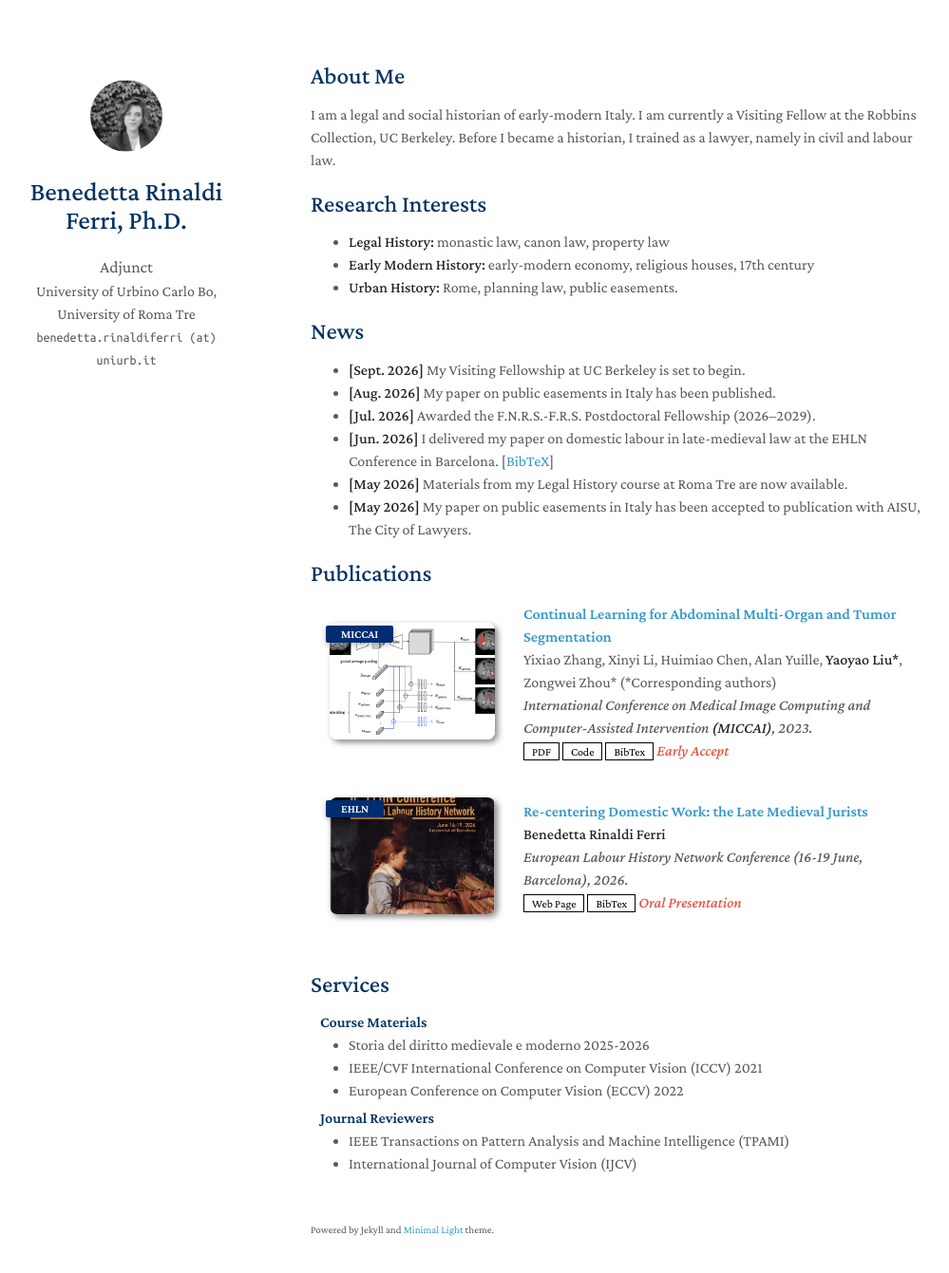
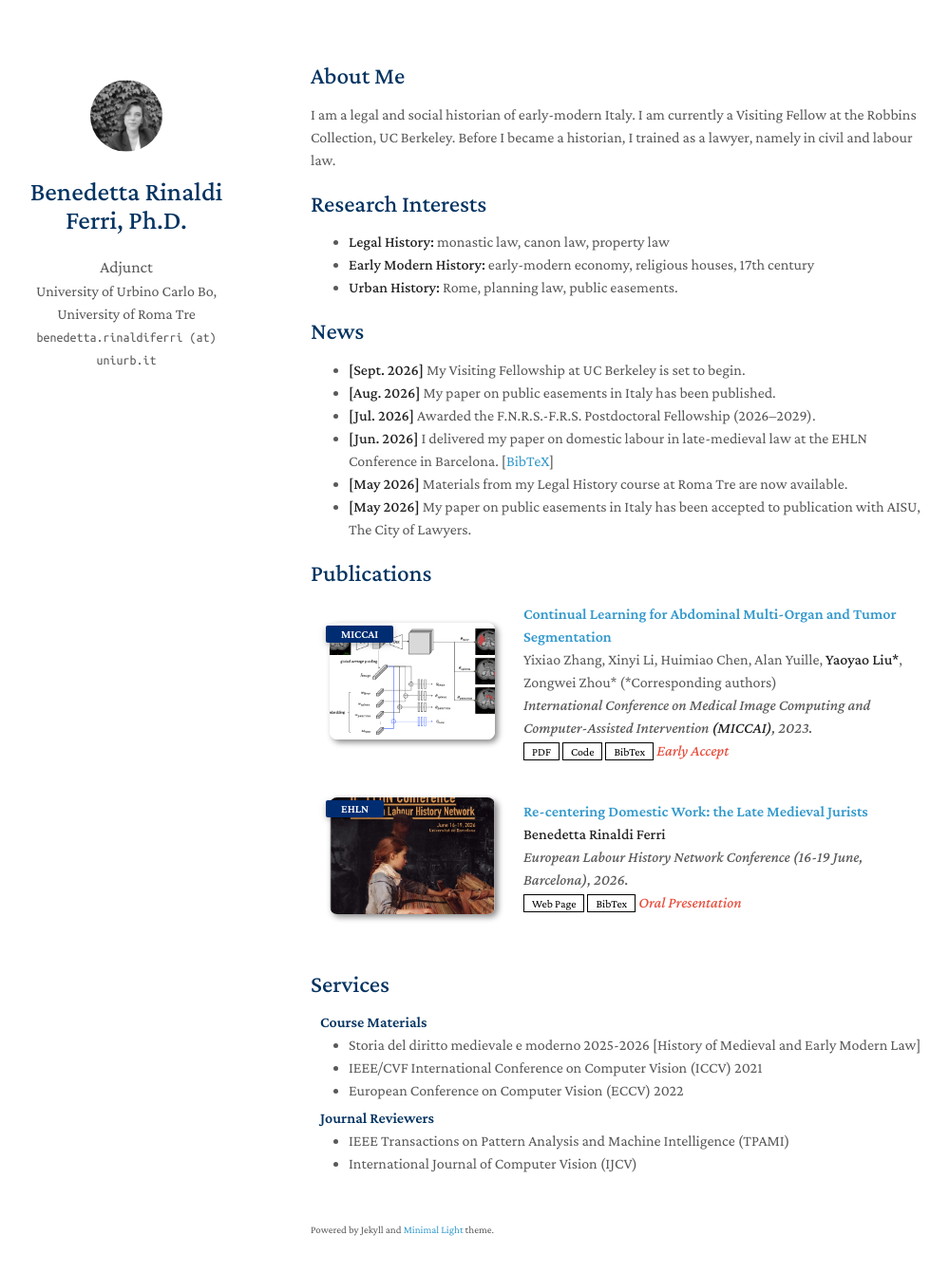
Before and after one commit to rinaldiferri/rinaldiferri.github.io, a Jekyll site: the page built from index.md, in a window 1280 px wide and 1376 px high. Shown: the top 1341 px of the window at 95% size, without its empty margins (143-1142 px from the left). Built offline with Jekyll 4.4.1, drawn with Linux system fonts in a browser that asks for light colours; a style sheet for code colours, icons or effects is not loaded; our own code applies the rules of GitHub Pages for plain Markdown files.

Commit message:
Update services.md

```diff
--- a/_includes/services.md
+++ b/_includes/services.md
@@ -3,7 +3,7 @@
 <h4 style="margin:0 10px 0;">Course Materials</h4>
 
 <ul style="margin:0 0 5px;">
-  <li><a href="https://studiumanistici.uniroma3.it/insegnamento-erogato/dipartimento-di-studi-umanistici/lm/2025-2026/storia-e-societa-0580707308500001/fc0a7544-2def-41a0-bf79-fc28f31eff77--20711454/"><autocolor>Storia del diritto medievale e moderno 2025-2026</autocolor></a></li>
+  <li><a href="https://studiumanistici.uniroma3.it/insegnamento-erogato/dipartimento-di-studi-umanistici/lm/2025-2026/storia-e-societa-0580707308500001/fc0a7544-2def-41a0-bf79-fc28f31eff77--20711454/"><autocolor>Storia del diritto medievale e moderno 2025-2026 [History of Medieval and Early Modern Law]</autocolor></a></li>
   <li><a href="http://iccv2021.thecvf.com/"><autocolor>IEEE/CVF International Conference on Computer Vision (ICCV) 2021</autocolor></a></li>
   <li><a href="https://eccv2022.ecva.net/"><autocolor>European Conference on Computer Vision (ECCV) 2022</autocolor></a></li>
 </ul>
```
